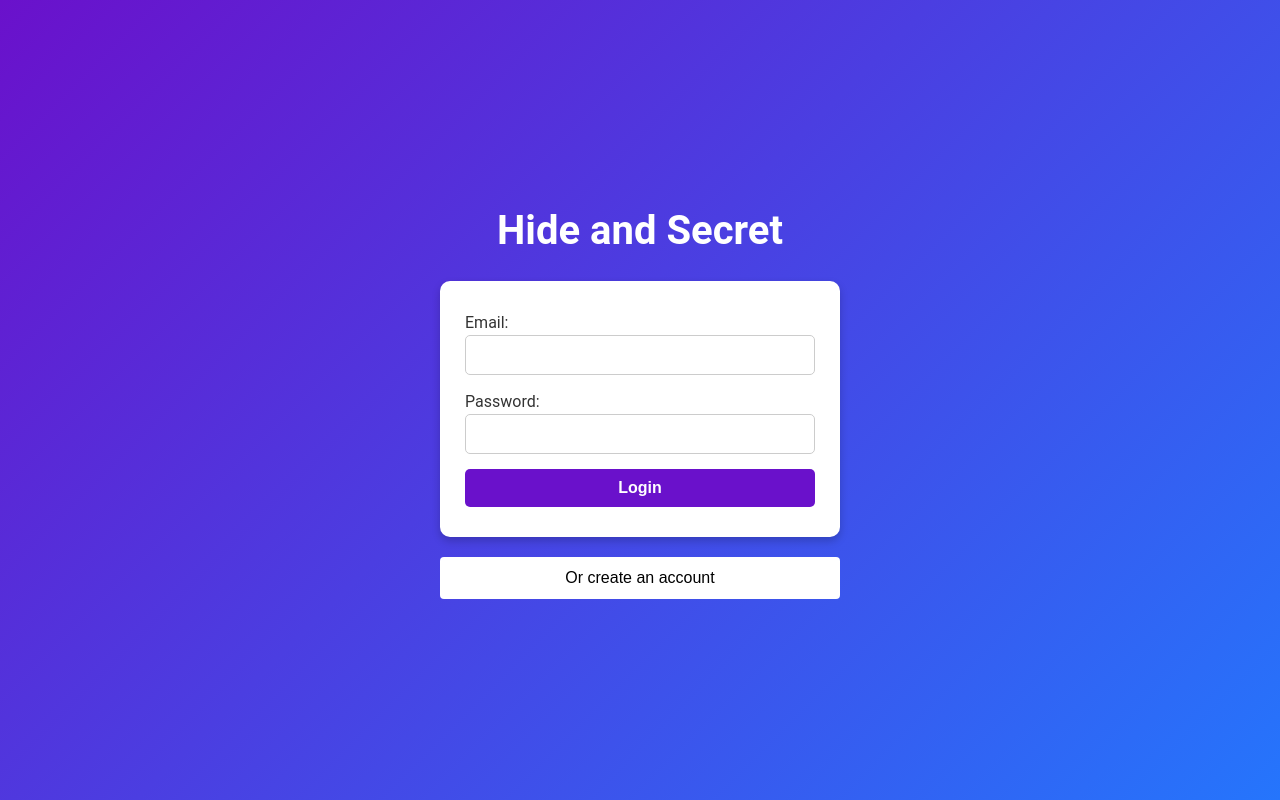
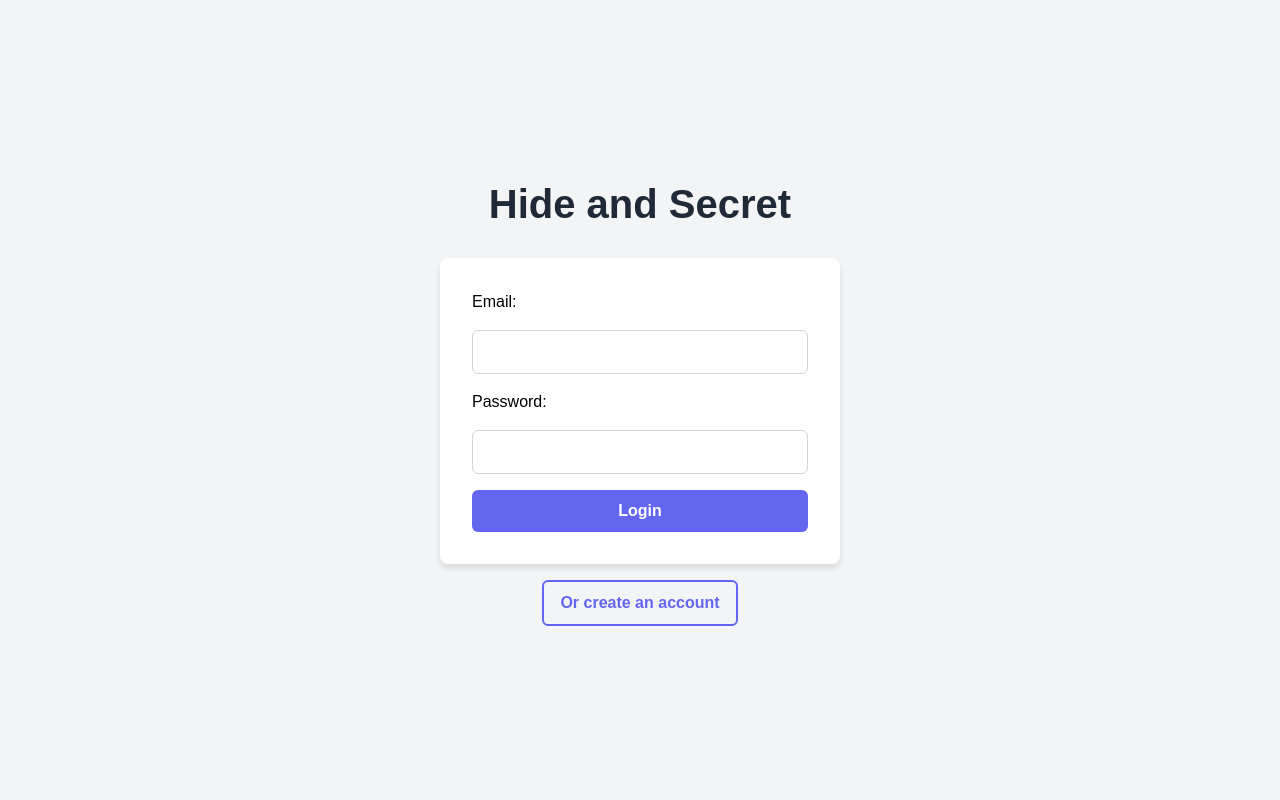
Before and after one commit to amagalla/hide-and-secret, a React (Vite) app in the folder app/client/: page / in a window 1280 px wide. Built offline with nearby package versions, Linux system fonts and the light colour scheme; no server answers.

Commit message:
fix(styles/Login): fixed styling for login page

```diff
--- a/app/client/src/styles/Login.css
+++ b/app/client/src/styles/Login.css
@@ -4,134 +4,92 @@
     align-items: center;
     justify-content: center;
     min-height: 100vh;
-    background: linear-gradient(135deg, #6a11cb 0%, #2575fc 100%);
-    color: #fff;
-    font-family: 'Roboto', sans-serif;
-    padding: 20px;
+    background-color: #f3f4f6;
+    padding: 2rem;
   }
 
   .login-container h1 {
     font-size: 2.5rem;
-    margin-bottom: 20px;
+    font-weight: bold;
+    color: #1f2937;
+    margin-bottom: 1.5rem;
     text-align: center;
   }
 
   form {
-    background-color: #ffffff;
-    color: #333;
-    padding: 30px 25px;
-    border-radius: 10px;
-    box-shadow: 0 4px 8px rgba(0, 0, 0, 0.2);
+    background: #ffffff;
+    padding: 2rem;
+    border-radius: 0.5rem;
+    box-shadow: 0px 4px 6px rgba(0, 0, 0, 0.1);
+    width: 100%;
     max-width: 400px;
-    width: 100%;
     display: flex;
     flex-direction: column;
+    gap: 1rem;
   }
 
   form input {
     width: 100%;
-    padding: 10px;
-    margin-bottom: 15px;
-    border: 1px solid #ccc;
-    border-radius: 5px;
+    padding: 0.75rem;
+    border: 1px solid #d1d5db;
+    border-radius: 0.375rem;
     font-size: 1rem;
+    color: #4b5563;
     outline: none;
-    transition: border-color 0.3s ease;
+    transition: border-color 0.2s ease;
   }
 
   form input:focus {
-    border-color: #6a11cb;
-    box-shadow: 0 0 5px rgba(106, 17, 203, 0.5);
+    border-color: #6366f1;
+    box-shadow: 0 0 0 3px rgba(99, 102, 241, 0.3);
   }
 
   form button {
-    padding: 10px 15px;
-    background-color: #6a11cb;
-    color: #fff;
+    padding: 0.75rem 1rem;
+    background-color: #6366f1;
+    color: #ffffff;
     border: none;
-    border-radius: 5px;
+    border-radius: 0.375rem;
     font-size: 1rem;
     font-weight: bold;
     cursor: pointer;
-    transition: background-color 0.3s ease;
+    transition: background-color 0.2s ease;
   }
 
   form button:hover {
-    background-color: #2575fc;
+    background-color: #4f46e5;
   }
 
-form p {
-    font-size: 0.9rem;
-    color: red;
-    margin-top: 10px;
+  form button:active {
+    background-color: #4338ca;
+  }
+
+  .error-message {
+    color: #ef4444;
+    font-size: 0.875rem;
+    margin-top: 0.5rem;
     text-align: center;
   }
 
   .btn-register {
-    display: inline-block;
-    background-color: #fff;
+    margin-top: 1rem;
+    padding: 0.75rem 1rem;
+    background-color: transparent;
+    color: #6366f1;
+    border: 2px solid #6366f1;
+    border-radius: 0.375rem;
     font-size: 1rem;
-    font-weight: 500;
-    text-align: center;
-    padding: 12px 24px;
-    border: none;
-    border-radius: 4px;
+    font-weight: bold;
     cursor: pointer;
-    transition: all 0.3s ease;
-    max-width: 400px;
-    width: 100%;
-    margin-top: 20px;
-    text-decoration: none;
+    transition: all 0.2s ease;
   }
 
   .btn-register:hover {
-    background-color: #2575fc;
-    transform: translateY(-2px);
+    background-color: #6366f1;
+    color: #ffffff;
   }
 
   .btn-register:active {
-    background-color: #1e3a8a;
-    transform: translateY(0);
+    background-color: #4f46e5;
+    border-color: #4f46e5;
   }
-
-.btn-register:focus {
-    outline: none;
-    box-shadow: 0 0 0 2px rgba(106, 17, 203, 0.6);
-}
-
-/* Styles for the error message */
-.error-message {
-    background-color: #ffcccb; /* Softer red background */
-    color: #d32f2f; /* Darker red for better contrast */
-    border-left: 5px solid #d32f2f; /* Bold left border for emphasis */
-    padding: 15px 20px; /* Extra padding for a spacious look */
-    border-radius: 8px; /* Rounded corners for a smoother design */
-    font-size: 1rem; /* Larger font size for better readability */
-    margin-top: 20px; /* Space above the error message */
-    max-width: 400px; /* Limit the width of the error message */
-    margin-left: auto;
-    margin-right: auto; /* Center the error message */
-    text-align: center; /* Center the text */
-    box-shadow: 0px 4px 8px rgba(0, 0, 0, 0.1); /* Soft shadow for depth */
-    transition: transform 0.3s ease, opacity 0.3s ease; /* Smooth transition for visibility */
-}
-
-/* Optional hover effect to indicate it can be dismissed */
-.error-message:hover {
-    background-color: #ffb3b3; /* Slightly lighter background on hover */
-    cursor: pointer; /* Change cursor to pointer */
-    transform: translateY(-5px); /* Lift the message up on hover */
-    opacity: 0.9; /* Slightly decrease opacity on hover */
-}
-
-/* Fade-in animation for when the error message appears */
-.error-message-enter {
-    opacity: 0;
-    transform: translateY(-10px);
-}
-
-.error-message-enter-active {
-    opacity: 1;
-    transform: translateY(0);
-    transition: opacity 0.3s ease, transform 0.3s ease;
-}
```
Lines whose indentation alone changed are shown as unchanged.
